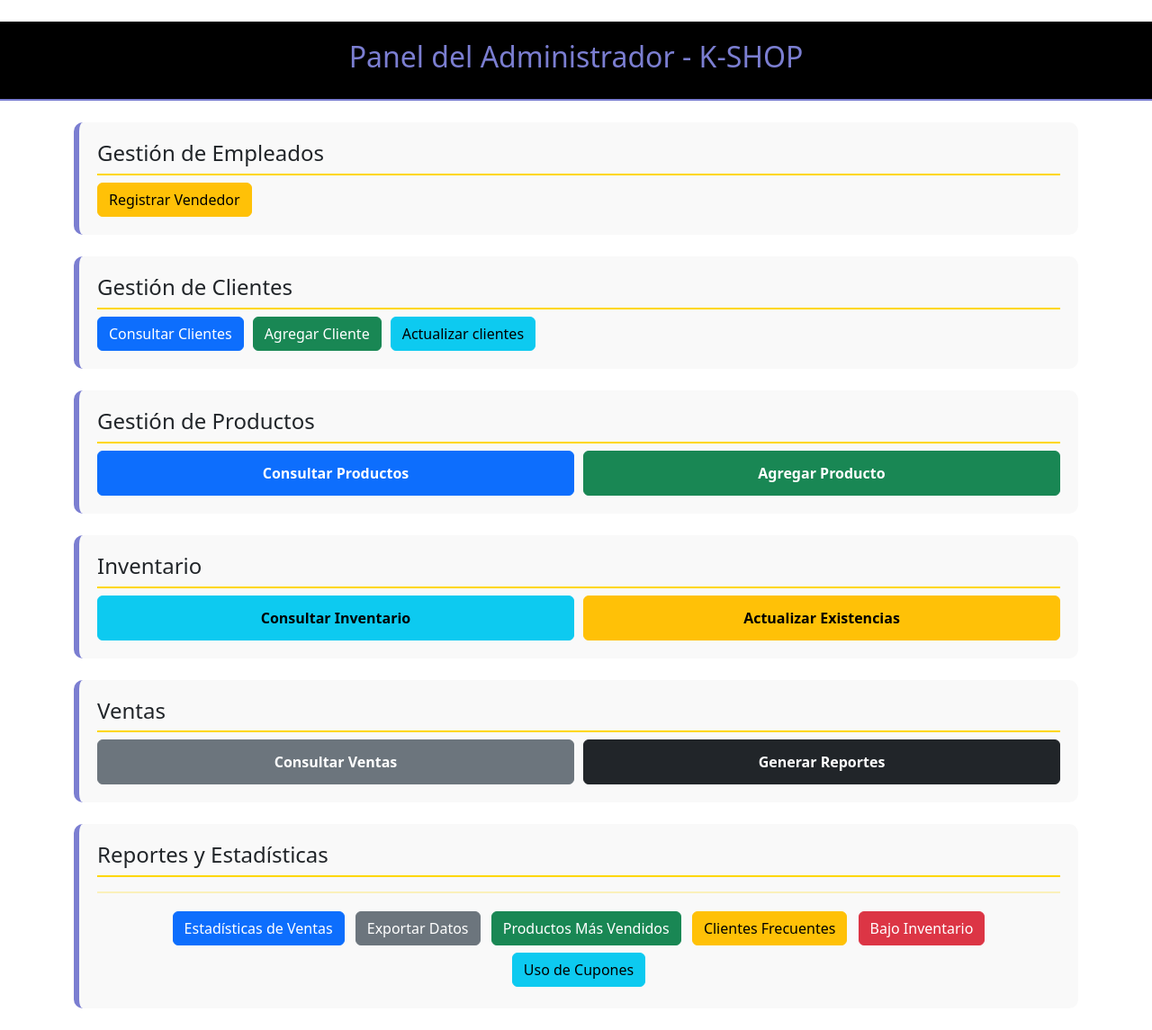
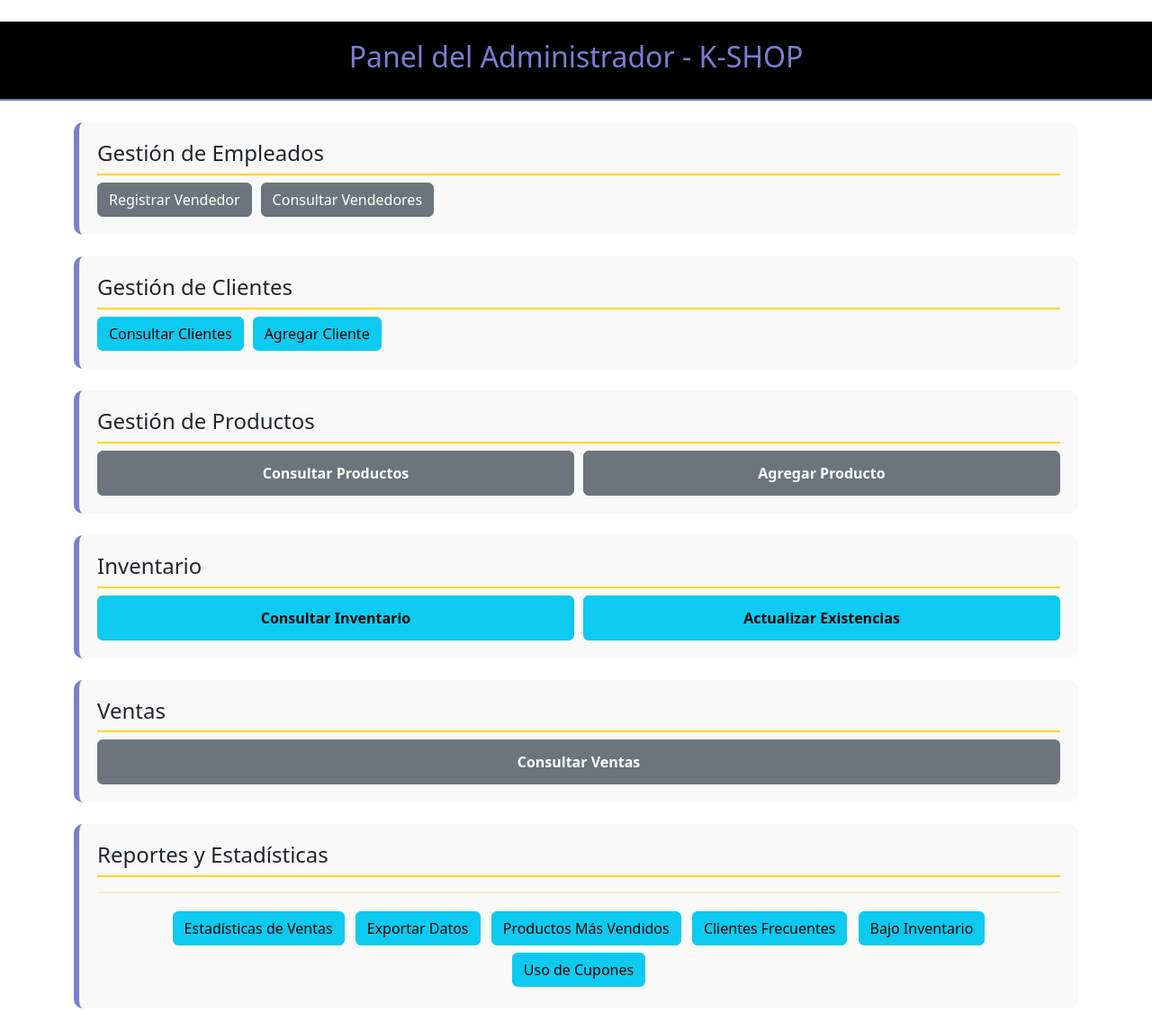
Before and after one commit to kev-abs/kshop-code, a PHP site: page /Paneles/paneladmin.php in a window 1280 px wide. Shown: the part 108-1253 px from the top of the page at 90% size. Run offline with PHP 8.4, Linux system fonts and the light colour scheme; the visitor is signed in with stand-in values (Sample User, id 1).

Commit message:
Update paneladmin.php

```diff
--- a/Paneles/paneladmin.php
+++ b/Paneles/paneladmin.php
@@ -58,7 +58,8 @@ if (!isset($_SESSION["rol"]) || $_SESSION["rol"] !== "administrador") {
  <div class="admin-section mb-4">
     <div class="section-header h4">Gestión de Empleados</div>
     <div class="section-content">
-      <a href="../Barra de navegacion/registrar_vendedor.php" class="btn btn-warning">Registrar Vendedor</a>
+      <a href="../Barra de navegacion/registrar_vendedor.php" class="btn btn-secondary">Registrar Vendedor</a>
+      <a href="../php/consultar_vendedores.php" class="btn btn-secondary">Consultar Vendedores</a>
     </div>
   </div>
 
@@ -67,9 +68,8 @@ if (!isset($_SESSION["rol"]) || $_SESSION["rol"] !== "administrador") {
   <div class="admin-section mb-4">
     <div class="section-header h4">Gestión de Clientes</div>
     <div class="section-content">
-      <a href="../php/consultar_clientes.php" class="btn btn-primary">Consultar Clientes</a>
-      <a href="../php/listar_clientes.php" class="btn btn-success">Agregar Cliente</a>
-      <a href="../php/actualizar_clientes.php" class="btn btn-info">Actualizar clientes</a>
+      <a href="../php/consultar_clientes.php" class="btn btn-info">Consultar Clientes</a>
+      <a href="../php/listar_clientes.php" class="btn btn-info">Agregar Cliente</a>
     </div>
   </div>
 
@@ -77,8 +77,8 @@ if (!isset($_SESSION["rol"]) || $_SESSION["rol"] !== "administrador") {
   <div class="admin-section mb-4">
     <div class="section-header h4">Gestión de Productos</div>
     <div class="section-content">
-      <button class="btn btn-primary">Consultar Productos</button>
-      <button class="btn btn-success">Agregar Producto</button>
+      <button class="btn btn-secondary">Consultar Productos</button>
+      <button class="btn btn-secondary">Agregar Producto</button>
     </div>
   </div>
 
@@ -87,7 +87,7 @@ if (!isset($_SESSION["rol"]) || $_SESSION["rol"] !== "administrador") {
     <div class="section-header h4">Inventario</div>
     <div class="section-content">
       <button class="btn btn-info">Consultar Inventario</button>
-      <button class="btn btn-warning">Actualizar Existencias</button>
+      <button class="btn btn-info">Actualizar Existencias</button>
     </div>
   </div>
 
@@ -96,7 +96,6 @@ if (!isset($_SESSION["rol"]) || $_SESSION["rol"] !== "administrador") {
     <div class="section-header h4">Ventas</div>
     <div class="section-content">
       <button class="btn btn-secondary">Consultar Ventas</button>
-      <button class="btn btn-dark">Generar Reportes</button>
     </div>
   </div>
 
@@ -107,19 +106,19 @@ if (!isset($_SESSION["rol"]) || $_SESSION["rol"] !== "administrador") {
     <div class="section-content d-grid gap-2 d-md-block text-center">
 
     <!-- RF34: Estadísticas de ventas -->
-    <a href="../reportes/estadisticas_ventas.php" class="btn btn-primary m-1">Estadísticas de Ventas</a>
+    <a href="../reportes/estadisticas_ventas.php" class="btn btn-info m-1">Estadísticas de Ventas</a>
 
     <!-- RF35: Exportación de datos -->
-    <a href="../reportes/exportar_datos.php" class="btn btn-secondary m-1">Exportar Datos</a>
+    <a href="../reportes/exportar_datos.php" class="btn btn-info m-1">Exportar Datos</a>
 
     <!-- RF36: Productos más vendidos -->
-    <a href="../reportes/productos_mas_vendidos.php" class="btn btn-success m-1">Productos Más Vendidos</a>
+    <a href="../reportes/productos_mas_vendidos.php" class="btn btn-info m-1">Productos Más Vendidos</a>
 
     <!-- RF37: Clientes frecuentes -->
-    <a href="../reportes/clientes_frecuentes.php" class="btn btn-warning m-1">Clientes Frecuentes</a>
+    <a href="../reportes/clientes_frecuentes.php" class="btn btn-info m-1">Clientes Frecuentes</a>
 
     <!-- RF39: Productos con bajo inventario -->
-    <a href="../reportes/bajo_inventario.php" class="btn btn-danger m-1">Bajo Inventario</a>
+    <a href="../reportes/bajo_inventario.php" class="btn btn-info m-1">Bajo Inventario</a>
 
     <!-- RF40: Reporte de uso de cupones -->
     <a href="../reportes/efectividad_cupones.php" class="btn btn-info m-1">Uso de Cupones</a>
```
